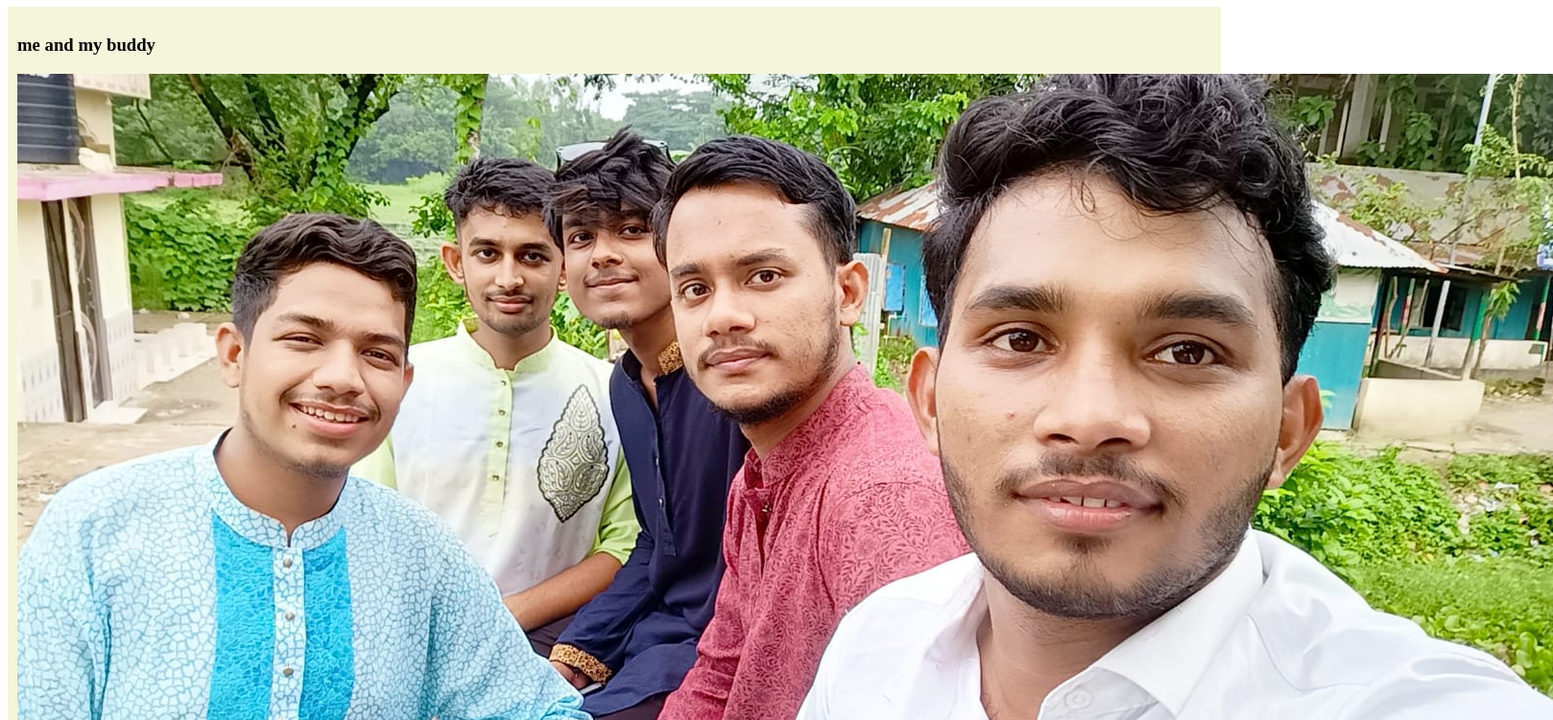
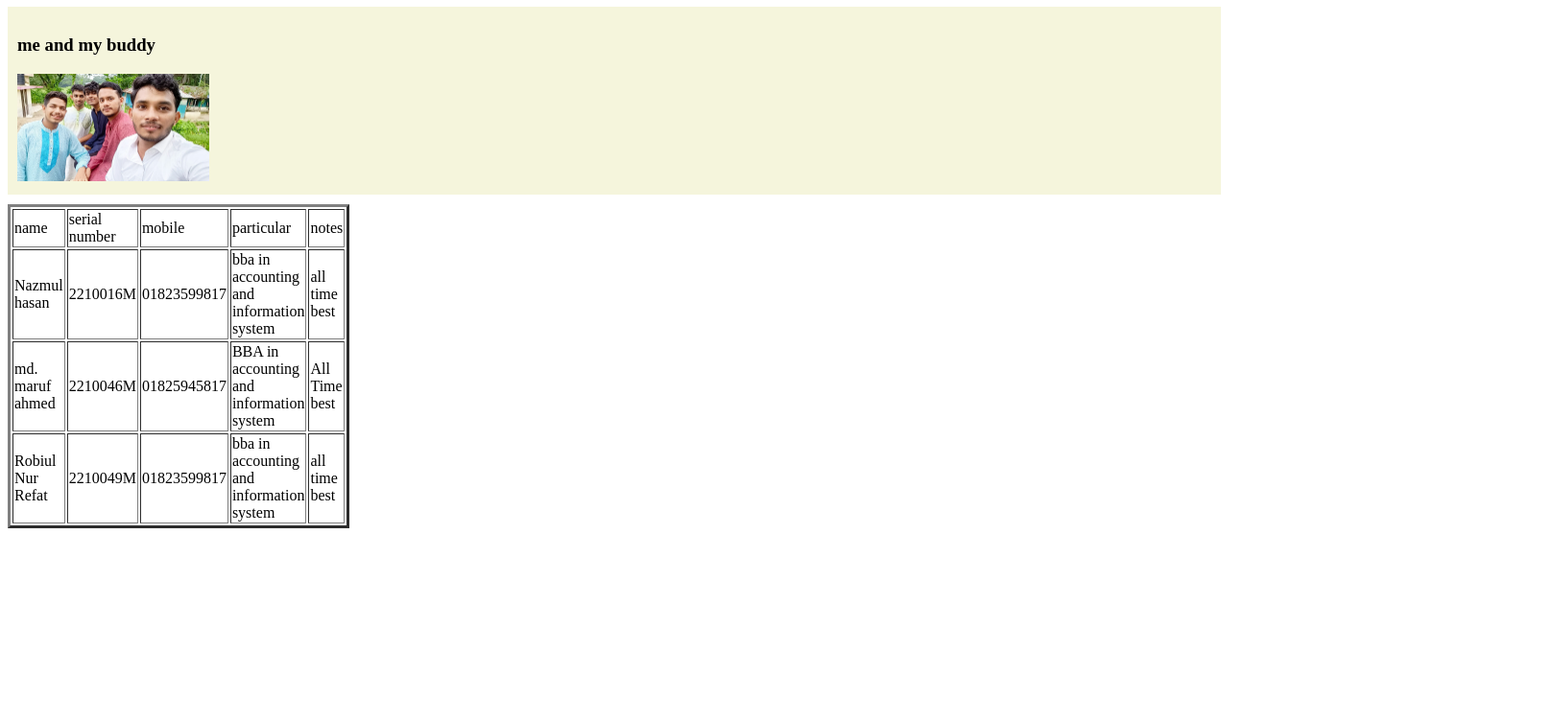
Before and after one commit to najmul-bba/my-first-github-repo, a plain HTML site: page index.html in a window 1280 px wide. Shown: the part 499-1250 px from the top of the page at 96% size, 1618 px wide, since content can reach past the window. After the commit the page ends 1058 px from the top, so only its background shows below. Drawn offline with Linux system fonts and the light colour scheme.

Commit message:
my first website design

```diff
--- a/index.html
+++ b/index.html
@@ -35,5 +35,35 @@
         <h3>me and my buddy</h3>
         <img src="me and my buddy/IMG-20230811-WA0015.jpg" alt="">
     </div>
+    <table style="height: 30px;width: 20px;" border="3">
+    <tr>
+        <td>name</td>
+        <td>serial number</td>
+        <td>mobile</td>
+        <td>particular</td>
+        <td>notes</td>
+    </tr>
+    <tr>
+        <td>Nazmul hasan</td>
+        <td>2210016M</td>
+        <td>01823599817</td>
+        <td>bba in accounting and information system</td>
+        <td>all time best</td>
+    </tr>
+    <tr>
+        <td>md. maruf ahmed</td>
+        <td>2210046M</td>
+        <td>01825945817</td>
+        <td>BBA in accounting and information system</td>
+        <td>All Time best</td>
+    </tr>
+    <tr>
+        <td>Robiul Nur Refat</td>
+        <td>2210049M</td>
+        <td>01823599817</td>
+        <td>bba in accounting and information system</td>
+        <td>all time best</td>
+    </tr>
+    </table>
 </body>
 </html>
--- a/style.css
+++ b/style.css
@@ -11,3 +11,6 @@ div{
         font-style: inherit;
         align-content: center;
     }
+    img{
+        width: 200px;
+    }
```
